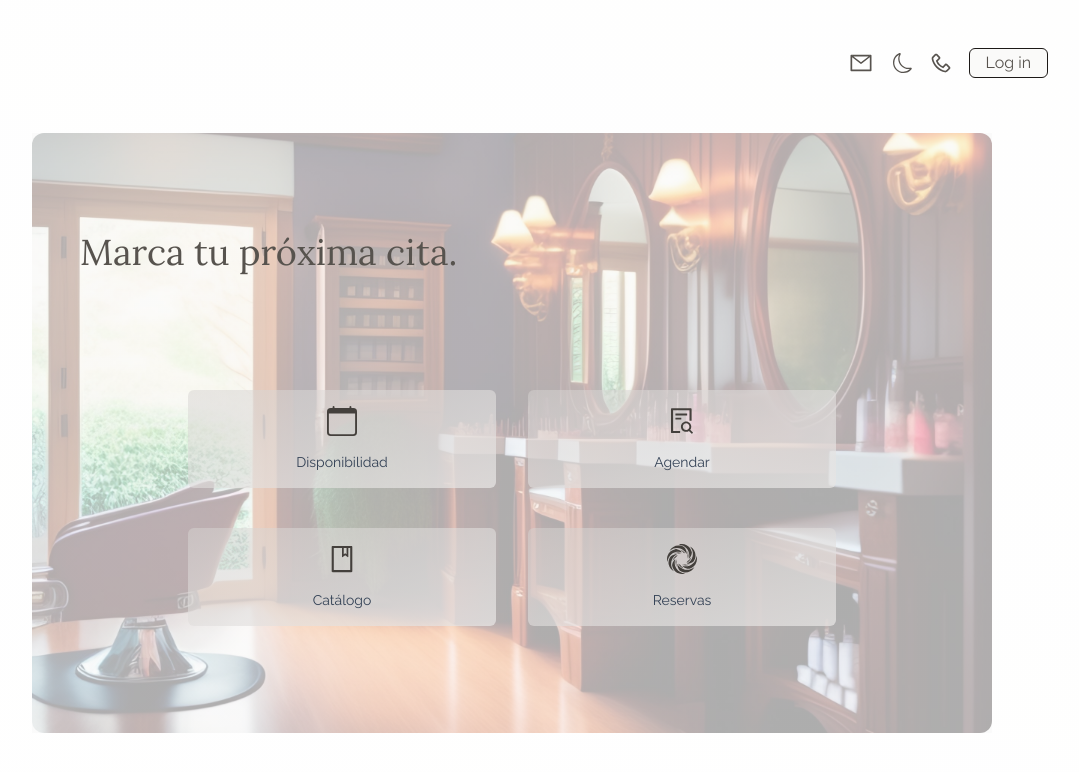
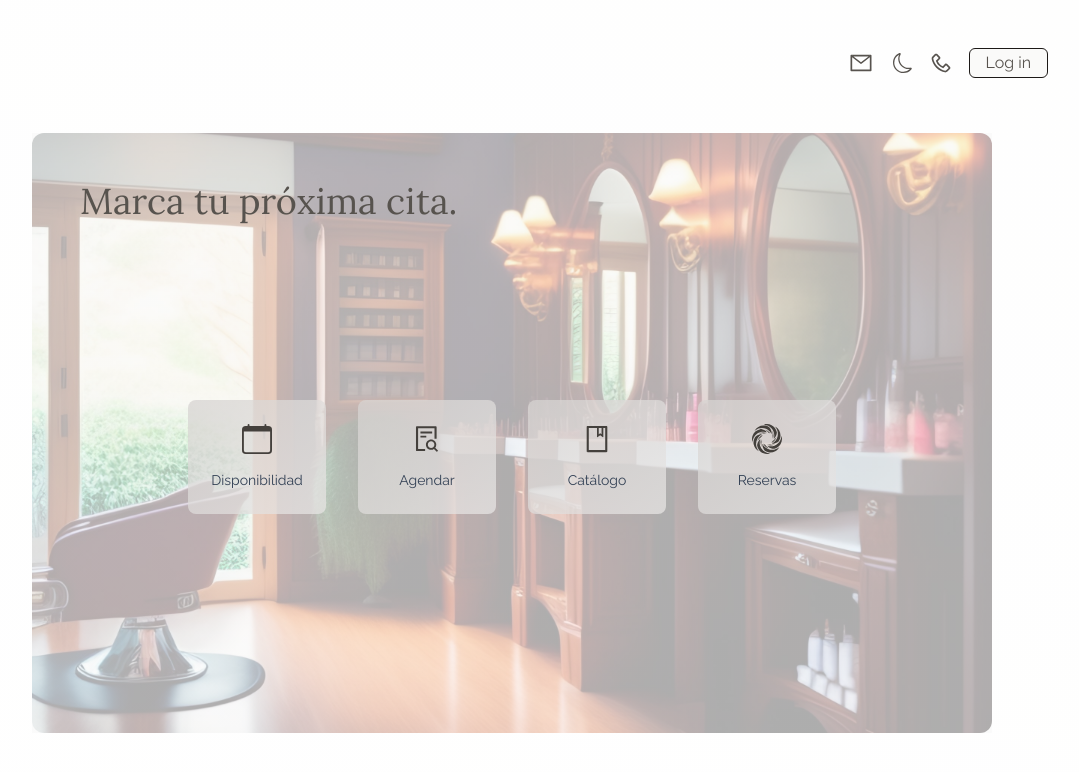
Before and after one commit to adkr38/scheduling-service, a React (Vite) app in the folder frontend/: page /#/ in a window 1280 px wide. Shown: the top 772 px of the page, without its empty margins (128-1207 px from the left). Built offline with nearby package versions, Linux system fonts and the light colour scheme.

Commit message:
fix(tsx): Clean up styling

```diff
--- a/frontend/src/components/Hero.tsx
+++ b/frontend/src/components/Hero.tsx
@@ -16,9 +16,9 @@ interface CardProps {
 const Card = ({ icon, text }: CardProps) => {
   const { theme } = React.useContext(ThemeContext);
   const lightCard =
-    "px-14 py-4 text-center bg-gradient-to-br from-stone-300/50 to-stone-200/75 flex flex-col items-center justify-center rounded-md gap-y-4 active:from-stone-400/50 active:to-stone-300/50 active:scale-90 group";
+    "px-16 py-6 text-center bg-gradient-to-br from-stone-300/75 to-stone-200/75 flex flex-col items-center justify-center rounded-lg gap-y-4 active:from-stone-400/50 active:to-stone-300/50 active:scale-90 group";
   const darkCard =
-    "px-14 py-4 text-center bg-gradient-to-br from-stone-700/50 to-stone-800/75 flex flex-col items-center justify-center rounded-md gap-y-4 active:from-stone-700/50 active:to-stone-600/50 active:scale-90 group";
+    "px-14 py-4 text-center bg-gradient-to-br from-stone-700/75 to-stone-800/75 flex flex-col items-center justify-center rounded-md gap-y-4 active:from-stone-700/50 active:to-stone-600/50 active:scale-90 group";
   const lightP =
     "text-sm text-slate-700 font-raleway group-active:text-stone-50";
   const darkP =
@@ -43,10 +43,10 @@ const Hero = () => {
   const bgImg: string =
     "pointer-events-none absolute h-full w-full object-cover -z-10 opacity-30 rounded-xl";
 
-  const textContainer: string = "w-full m-auto";
+  const textContainer: string = "w-full m-auto mt-0";
 
   const cardsContainer: string =
-    "m-auto h-1/2 w-full md:w-3/4 grid gap-y-6 gap-x-8 grid-cols-2 items-center";
+    "m-auto h-1/2 w-full md:w-3/4 grid gap-y-6 gap-x-8 grid-cols-2 lg:grid-cols-4 lg:h-full items-center";
 
   const lightTitle: string =
     "font-lora font-normal text-stone-600 text-3xl sm:text-4xl";
```
